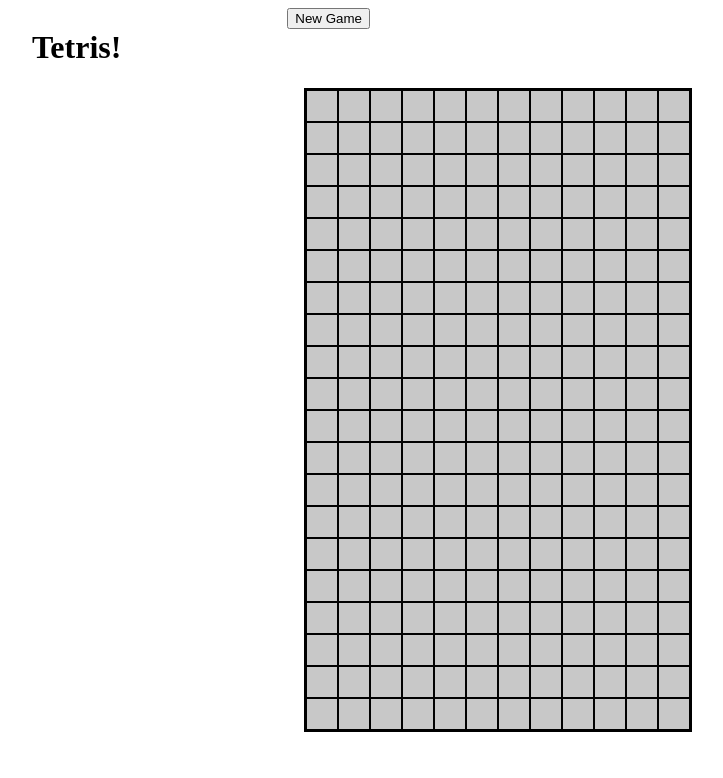
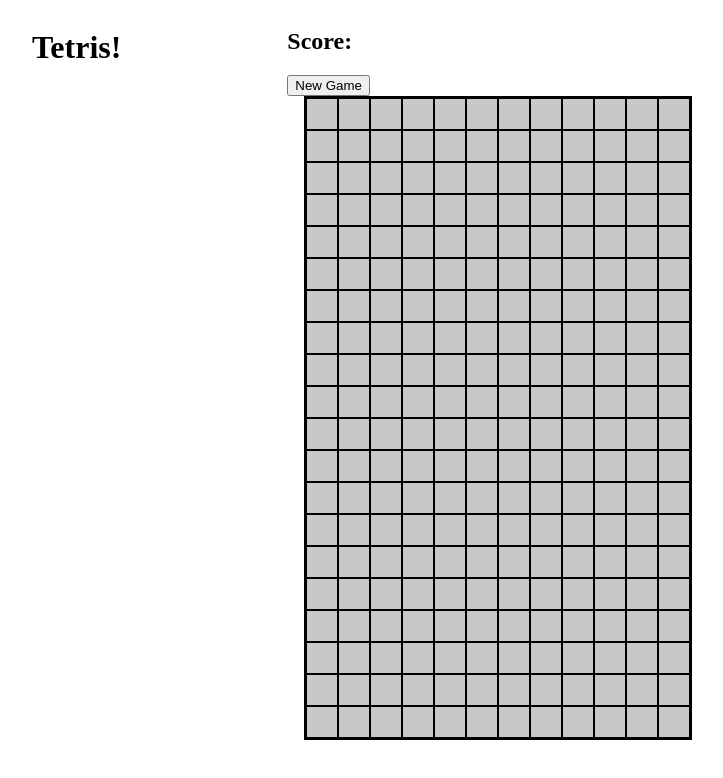
Before and after one commit to paigepwilcox/tetrisReact, a React (Vite) app in the folder Tetris/: page / in a window 1280 px wide. Shown: the top 778 px of the page, without its empty margins (142-865 px from the left). Built offline with nearby package versions, Linux system fonts and the light colour scheme.

Commit message:
added score

```diff
--- a/Tetris/src/App.tsx
+++ b/Tetris/src/App.tsx
@@ -3,13 +3,14 @@
 import './types';
 
 function App() {
-  const { board, startGame, isPlaying} = useTetris();
+  const { board, startGame, isPlaying, score } = useTetris();
 
   return (
       <div className='App'>
         <h1>Tetris!</h1>
         <Board currentBoard={board}/>
         <div className='controls'>
+          <h2>Score: {score}</h2>
           {isPlaying ? null : (
             <button onClick={startGame}>New Game</button>
           )}
```
